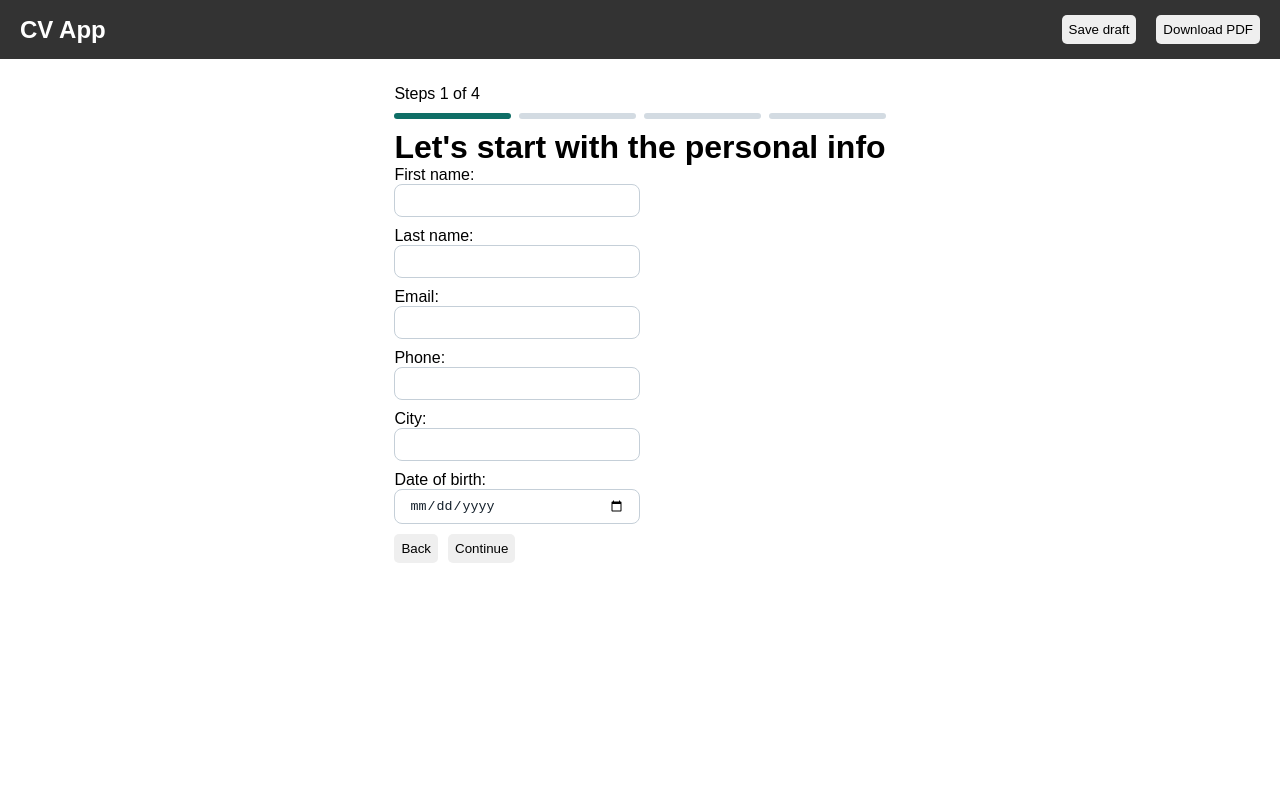
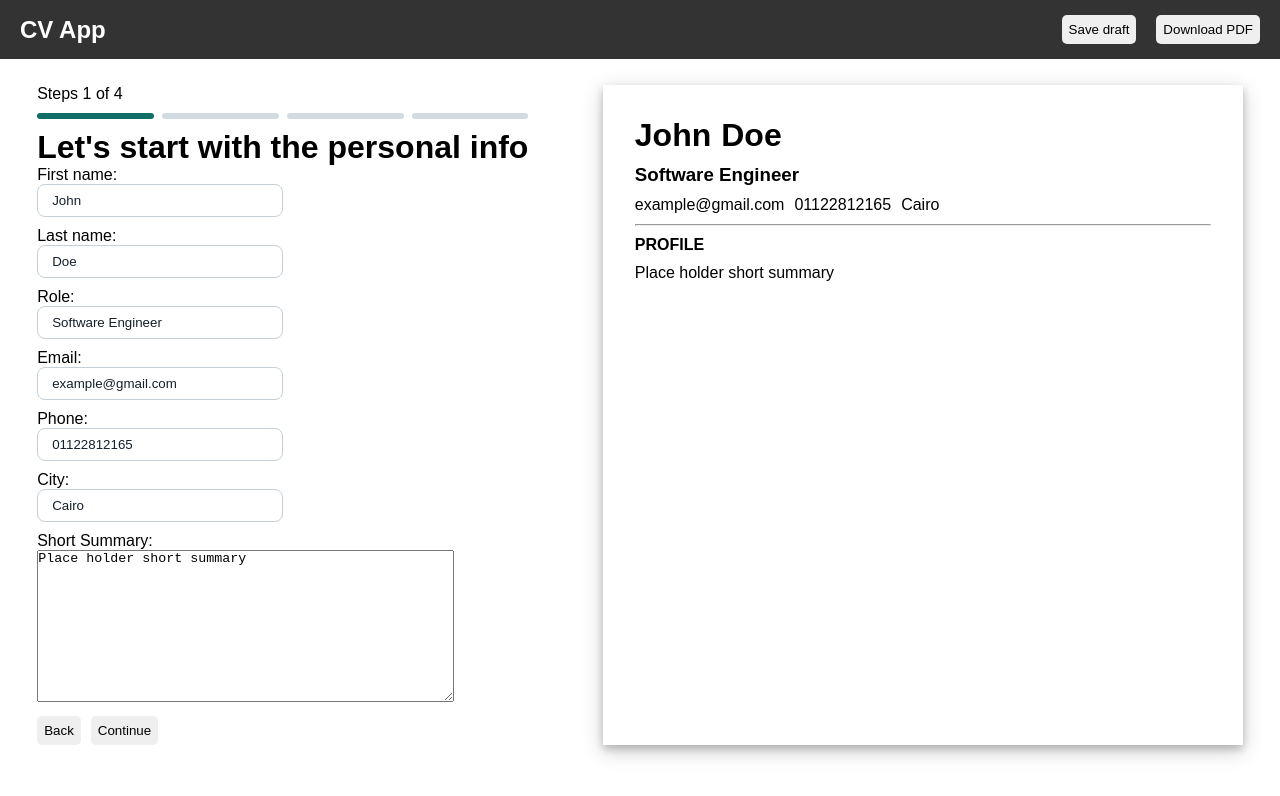
Before and after one commit to AhmedLouay-coder21/cv-app, a React (Vite) app: page / in a window 1280 px wide. Shown: the top 796 px of the page. Built offline with nearby package versions, Linux system fonts and the light colour scheme.

Commit message:
feat: add live CV template preview
- Add and render a CV template component
- Add styling for the CV template
- Replace the birthdate field with a short summary field
- Lift resume state into App to share data between Form and Template

```diff
--- a/src/App.jsx
+++ b/src/App.jsx
@@ -1,12 +1,37 @@
 import Nav from "./components/Nav/Nav"
 import Form from "./components/Form/Form"
+import Template from "./components/Template/Template"
+import { useState } from "react"
+
+const resumeInfo = {
+  personal: {
+    fname: "John",
+    lname: "Doe",
+    role: "Software Engineer",
+    email: "example@gmail.com",
+    phone: "01122812165",
+    city: "Cairo",
+    summary: "Place holder short summary",
+  },
+  jobs: [],
+  education: [],
+}
 
 function App() {
+  const [resume, setResume] = useState(resumeInfo)
+
+  function handlePersonalChange(field, value) {
+    setResume((prev) => ({
+      ...prev,
+      personal: { ...prev.personal, [field]: value },
+    }))
+  }
   return (
     <div>
       <Nav />
       <div id="MainContent">
-        <Form />
+        <Form resume={resume} onPersonalChange={handlePersonalChange} />
+        <Template resume={resume} />
       </div>
     </div>
   )
--- a/src/components/Form/Fields/PersonalInfo.jsx
+++ b/src/components/Form/Fields/PersonalInfo.jsx
@@ -1,22 +1,41 @@
 const personalInfoFields = [
   { id: "fname", label: "First name" },
   { id: "lname", label: "Last name" },
+  { id: "role", label: "Role" },
   { id: "email", label: "Email", type: "email" },
   { id: "phone", label: "Phone", type: "tel" },
   { id: "city", label: "City" },
-  { id: "birthdate", label: "Date of birth", type: "date" },
+  { id: "summary", label: "Short Summary", isTextarea: true },
 ]
 
-function PersonalInfo() {
+function PersonalInfo({ data, onChange }) {
   return (
     <div className="PersonalInfo">
       <h1>Let's start with the personal info</h1>
       <form>
-        {personalInfoFields.map(({ id, label, type = "text" }) => (
+        {personalInfoFields.map(({ id, label, type = "text", isTextarea }) => (
           <div className="form-field" key={id}>
             <label htmlFor={id}>{label}:</label>
             <br />
-            <input type={type} id={id} name={id} />
+            {isTextarea ? (
+              <textarea
+                id={id}
+                name={id}
+                rows="10"
+                cols="50"
+                placeholder="Type your short summary here"
+                value={data[id]}
+                onChange={(e) => onChange(id, e.target.value)}
+              />
+            ) : (
+              <input
+                type={type}
+                id={id}
+                name={id}
+                value={data[id]}
+                onChange={(e) => onChange(id, e.target.value)}
+              />
+            )}
           </div>
         ))}
       </form>
--- a/src/components/Form/Form.jsx
+++ b/src/components/Form/Form.jsx
@@ -4,7 +4,7 @@
 import PersonalInfo from "./Fields/PersonalInfo"
 import "./Form.css"
 
-function Form() {
+function Form({ resume, onPersonalChange }) {
   const [step, setSteps] = useState(1)
   const totalNumberOfSteps = 4
   function handleIncreaseSteps() {
@@ -20,7 +20,7 @@
   return (
     <div className="Form">
       <Steps step={step} totalNumberOfSteps={totalNumberOfSteps} />
-      <PersonalInfo />
+      <PersonalInfo data={resume.personal} onChange={onPersonalChange} />
       <div id="FormButtons">
         <Button name={"Back"} onClick={handleDecreaseSteps} />
         <Button name={"Continue"} onClick={handleIncreaseSteps} />
--- /dev/null
+++ b/src/components/Template/Template.css
@@ -0,0 +1,20 @@
+#Template {
+  width: 50%;
+  box-shadow:
+    0 4px 8px 0 rgba(0, 0, 0, 0.2),
+    0 6px 20px 0 rgba(0, 0, 0, 0.19);
+}
+#TemplateContent {
+  display: flex;
+  flex-direction: column;
+  gap: 10px;
+  margin: 5%;
+}
+#fullName {
+  display: flex;
+  gap: 10px;
+}
+#additionalContent {
+  display: flex;
+  gap: 10px;
+}
--- /dev/null
+++ b/src/components/Template/Template.jsx
@@ -0,0 +1,25 @@
+import "./Template.css"
+
+function Template({ resume }) {
+  const { fname, lname, role, email, phone, city, summary } = resume.personal
+  return (
+    <div id="Template">
+      <div id="TemplateContent">
+        <div id="fullName">
+          <h1>{fname}</h1>
+          <h1>{lname}</h1>
+        </div>
+        <h3>{role}</h3>
+        <div id="additionalContent">
+          <p>{email}</p>
+          <p>{phone}</p>
+          <p>{city}</p>
+        </div>
+        <hr />
+        <h4>PROFILE</h4>
+        <p>{summary}</p>
+      </div>
+    </div>
+  )
+}
+export default Template
```
